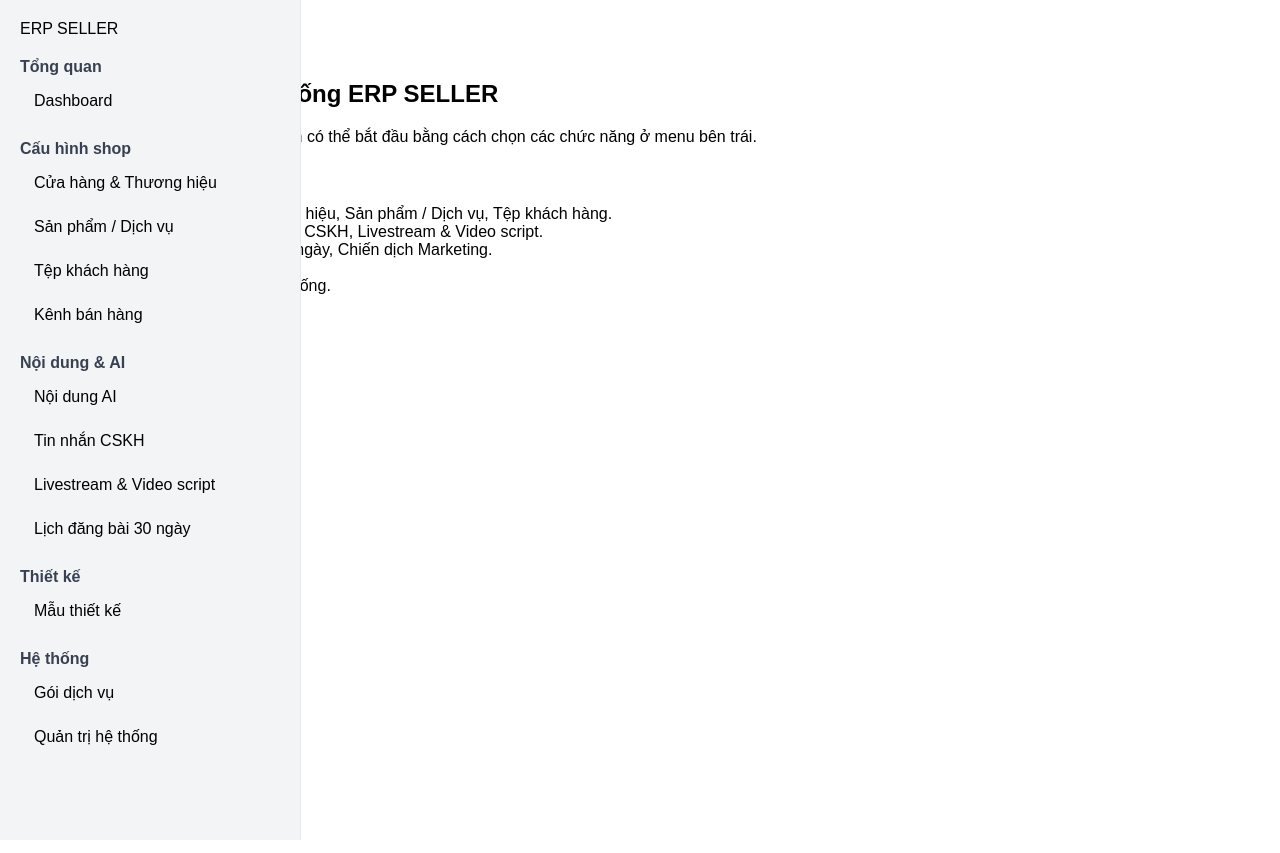
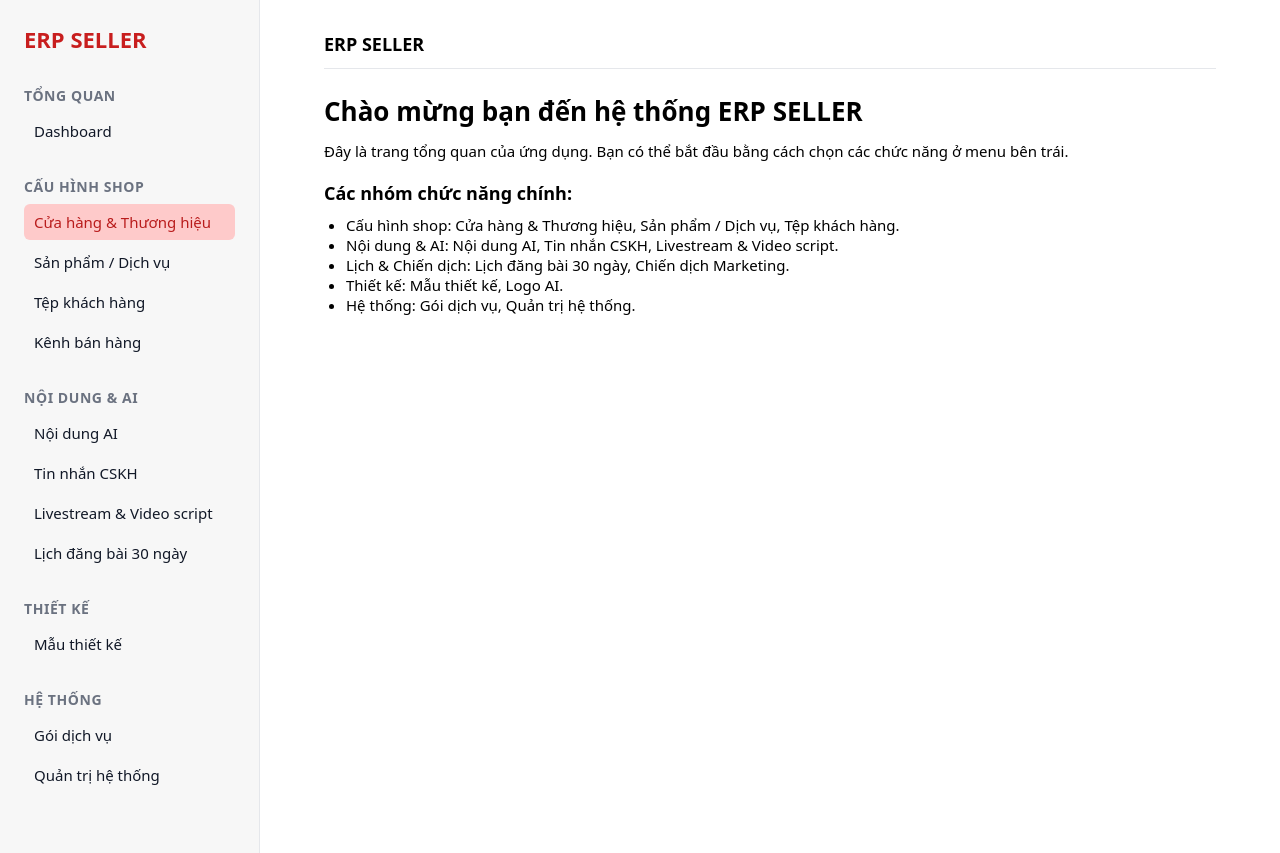
Before and after one commit to conlele0201/erp-seller-crm, a Next.js app: page / in a window 1280 px wide. Before the commit the page ends 800 px from the top, so only its background shows below. Built offline with nearby package versions, Linux system fonts and the light colour scheme.

Commit message:
Update globals.css

```diff
--- a/app/globals.css
+++ b/app/globals.css
@@ -1,45 +1,105 @@
-body {
+/* ===== RESET ===== */
+* {
   margin: 0;
   padding: 0;
-  font-family: Arial, sans-serif;
+  box-sizing: border-box;
 }
 
-/* Sidebar */
+html,
+body {
+  font-family: system-ui, -apple-system, BlinkMacSystemFont, "Segoe UI",
+    Roboto, Helvetica, Arial, sans-serif;
+  background-color: #ffffff;
+}
+
+/* ===== LAYOUT ===== */
+.layout {
+  display: flex;
+  min-height: 100vh;
+}
+
+.main-content {
+  flex: 1;
+  padding: 32px 64px;
+}
+
+/* ===== SIDEBAR ===== */
 .sidebar {
   width: 260px;
-  height: 100vh;
-  background: #f3f4f6;
+  background-color: #f7f7f7;
   border-right: 1px solid #e5e7eb;
-  padding: 20px;
-  position: fixed;
-  left: 0;
-  top: 0;
-  overflow-y: auto;
+  padding: 24px 24px 32px;
+}
+
+.sidebar-logo {
+  font-size: 22px;
+  font-weight: 700;
+  color: #c81e1e;
+  margin-bottom: 32px;
+}
+
+.sidebar-section {
+  margin-bottom: 28px;
 }
 
 .sidebar-section-title {
-  margin-top: 20px;
-  font-weight: bold;
-  color: #374151;
+  font-size: 14px;
+  font-weight: 600;
+  color: #6b7280;
+  text-transform: uppercase;
+  letter-spacing: 0.04em;
+  margin-bottom: 8px;
 }
 
 .sidebar-item {
-  padding: 10px 14px;
-  margin: 6px 0;
+  font-size: 15px;
+  padding: 8px 10px;
   border-radius: 6px;
+  color: #111827;
   cursor: pointer;
-  display: block;
+  margin-bottom: 4px;
+  transition: background-color 0.15s ease, color 0.15s ease;
 }
 
-/* Hover đỏ nhạt */
 .sidebar-item:hover {
-  background-color: #ffe5e5;
+  background-color: #fee2e2;
 }
 
-/* Active đỏ FULL TRÀN HAI BÊN – KHÔNG HỞ */
-.sidebar-item.active {
-  background-color: #ffcccc;
-  width: calc(100% - 0px);
-  margin-left: 0;
-  margin-right: 0;
+.sidebar-item-active {
+  background-color: #fecaca;
+  color: #b91c1c;
 }
+
+/* ===== PAGE HEADER ===== */
+.page-header {
+  padding-bottom: 12px;
+  margin-bottom: 24px;
+  border-bottom: 1px solid #e5e7eb;
+}
+
+.page-header h1 {
+  font-size: 18px;
+  font-weight: 600;
+}
+
+/* ===== PAGE CONTENT TEXT ===== */
+.page-title {
+  font-size: 26px;
+  font-weight: 700;
+  margin-bottom: 12px;
+}
+
+.page-intro {
+  font-size: 15px;
+  margin-bottom: 20px;
+}
+
+.page-subtitle {
+  font-size: 18px;
+  margin-bottom: 10px;
+}
+
+.feature-list {
+  padding-left: 22px;
+  font-size: 15px;
+}
```
